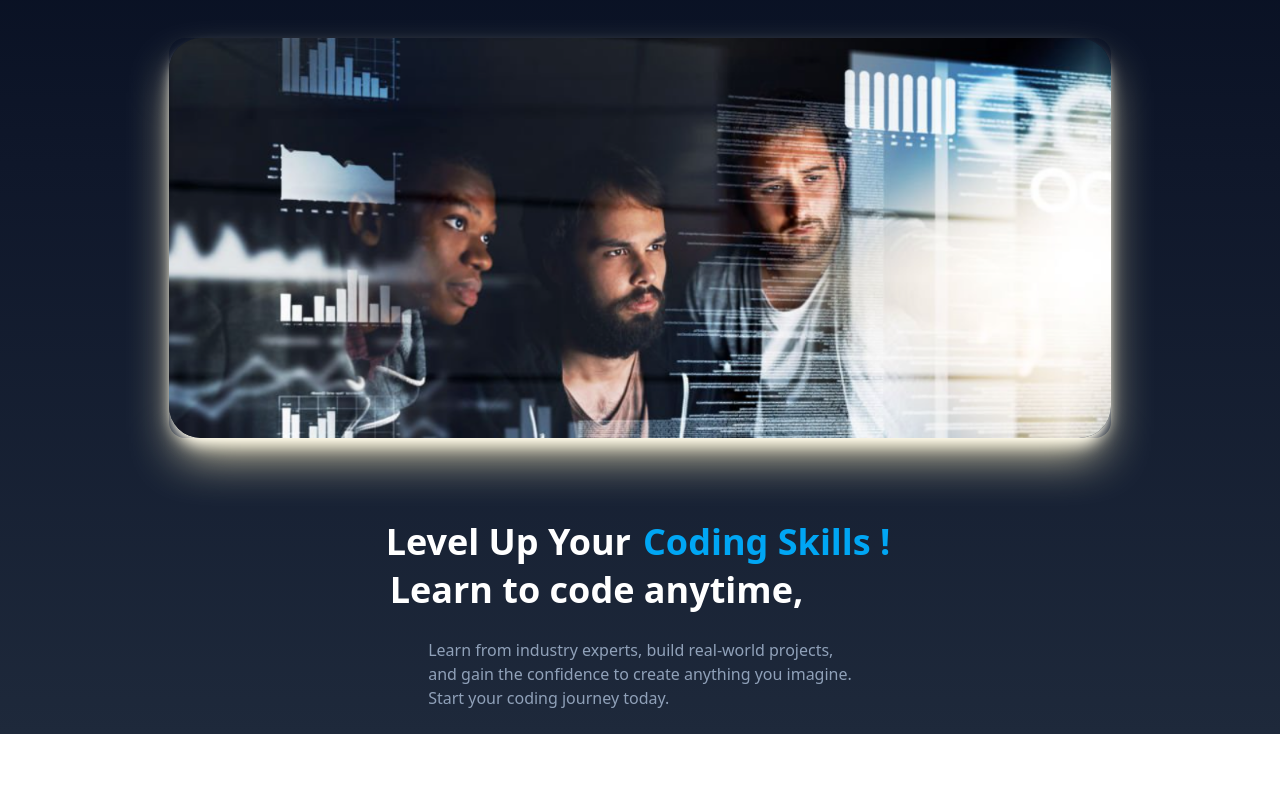
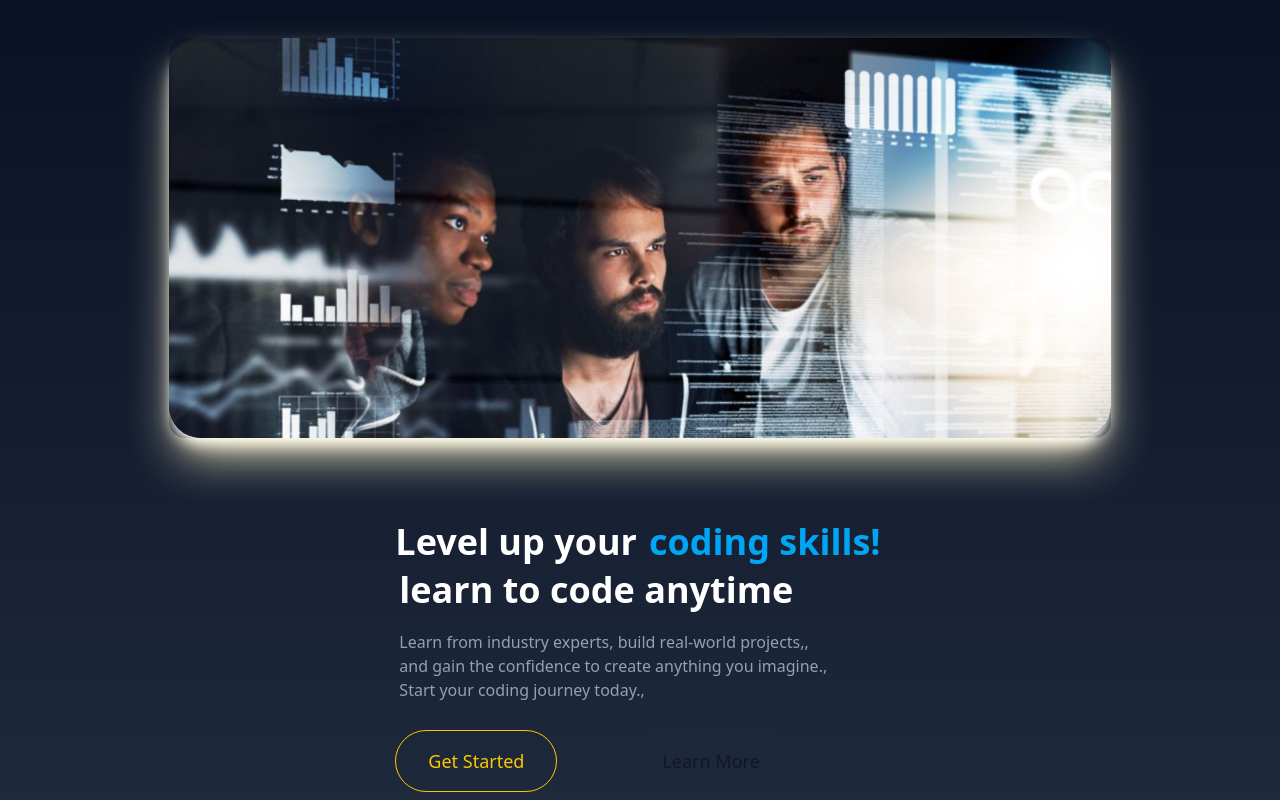
Before and after one commit to Tripurari-singh/Teachio, a React (Vite) app: page / in a window 1280 px wide. Shown: the part 408-1208 px from the top of the page. Before the commit the page ends 1142 px from the top, so only its background shows below. Built offline with nearby package versions, Linux system fonts and the light colour scheme.

Commit message:
Block Component Completed !

```diff
--- a/src/components/BlockComponent.tsx
+++ b/src/components/BlockComponent.tsx
@@ -1,34 +1,79 @@
-export function Block(){
+import { Button } from "./Button";
+
+interface BlockContentInterface {
+    HeadingLabel_1 : string,
+    HeadingLabel_2 : string,
+    HeadingLabel_3 : string,
+    SubHeadingLine_1 : string,
+    SubHeadingLine_2 : string,
+    SubHeadingLine_3 : string,
+    Button_1_Label : string,
+    Button_2_Label : string,
+    Button_1_varient : string,
+    Button_2_varient : string,
+
+}
+
+export function Block({
+HeadingLabel_1,
+  HeadingLabel_2,
+  HeadingLabel_3,
+  SubHeadingLine_1,
+  SubHeadingLine_2,
+  SubHeadingLine_3,
+  Button_1_Label,
+  Button_2_Label,
+  Button_1_varient,
+  Button_2_varient,
+
+} : BlockContentInterface){
     return(
         <div className="flex flex-col items-center mt-20">
             {/* Heading Component */}
+            <div>
             <div className="flex flex-col">
                 <div className="flex flex-row items-center">
                 <div className="text-4xl font-bold pr-2">
-                    Level Up Your
+                    {HeadingLabel_1}
                 </div>
                 <div className="text-4xl font-bold m-1 text-sky-500">
-                    Coding Skills !
+                    {HeadingLabel_2}
                 </div>
             </div>
             <div className="text-4xl font-bold m-1 text-white">
-                 Learn to code anytime,
+                      {HeadingLabel_3}
             </div>
             </div>
 
-
-            {/* Subheading Component */}
+           {/* Subheading Component */}
             <div className="flex ">
-                <div className=" text-slate-400 m-3 p-3">
-                  Learn from industry experts, build real-world projects,<br></br>
-                  and gain the confidence to create anything you imagine.<br></br>
-                  Start your coding journey today.<br></br>
+                <div className=" text-slate-400 mt-4 m-1">
+                  {SubHeadingLine_1},<br></br>
+                  {SubHeadingLine_2},<br></br>
+                  {SubHeadingLine_3},<br></br>
                </div>
             </div>
 
 
 
+            {/* Buttons Components */}
+            <div className="flex flex-row mt-3 pt-3">
+                <div className="mr-4 pr-4">
+                    <Button
+                     label={Button_1_Label}
+                     variant={Button_1_varient as "yellow" | "dark"}
+                     />
 
+                </div>
+                <div className="ml-4 pl-4">
+                    <Button
+                    label={Button_2_Label}
+                    variant={Button_2_varient as "yellow" | "dark"}
+                    />
+
+                </div>
+            </div>
         </div>
+    </div>
     )
 }
--- a/src/components/Button.tsx
+++ b/src/components/Button.tsx
@@ -21,7 +21,7 @@
 
 interface ButtonInterface {
     label: string;
-    onClick: (event: React.MouseEvent<HTMLButtonElement>) => void;
+    onClick? : (event: React.MouseEvent<HTMLButtonElement>) => void;
     variant: "yellow" | "dark"; // optional, default to yellow
 }
 
--- a/src/pages/Homepage.tsx
+++ b/src/pages/Homepage.tsx
@@ -71,7 +71,18 @@ export const Home = () => {
 
             {/* Block Component & Code Component */}
             <div>
-                <Block/>
+                <Block
+                    HeadingLabel_1="Level up your"
+                    HeadingLabel_2="coding skills!"
+                    HeadingLabel_3="learn to code anytime"
+                    SubHeadingLine_1="Learn from industry experts, build real-world projects,"
+                    SubHeadingLine_2="and gain the confidence to create anything you imagine."
+                    SubHeadingLine_3="Start your coding journey today."
+                    Button_1_Label="Get Started"
+                    Button_2_Label="Learn More"
+                    Button_1_varient="yellow"
+                    Button_2_varient="dark"
+                 />
             </div>
 
 
```
